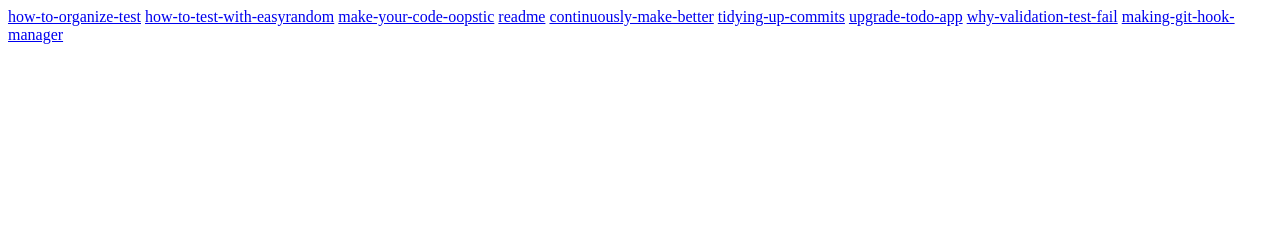
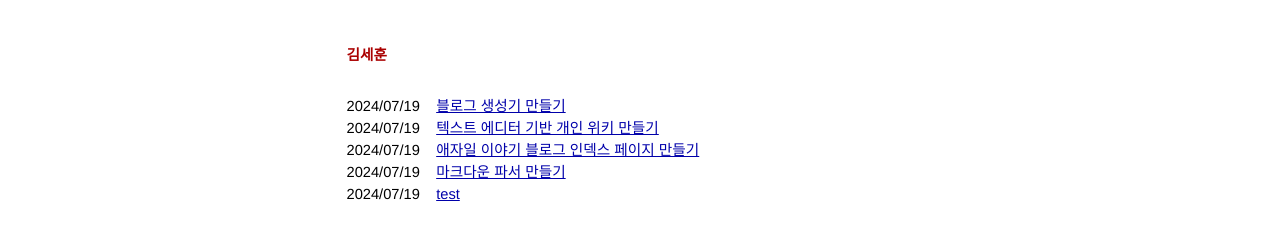
Before and after one commit to rogarithm/blog, a plain HTML site: page index.html in a window 1280 px wide. Drawn offline with Linux system fonts and the light colour scheme.

Commit message:
블로그 생성기 글 추가

```diff
--- a/index.html
+++ b/index.html
@@ -1,9 +1,26 @@
-<a href="how-to-organize-test.html">how-to-organize-test</a>
-<a href="how-to-test-with-easyrandom.html">how-to-test-with-easyrandom</a>
-<a href="make-your-code-oopstic.html">make-your-code-oopstic</a>
-<a href="readme.html">readme</a>
-<a href="continuously-make-better.html">continuously-make-better</a>
-<a href="tidying-up-commits.html">tidying-up-commits</a>
-<a href="upgrade-todo-app.html">upgrade-todo-app</a>
-<a href="why-validation-test-fail.html">why-validation-test-fail</a>
-<a href="making-git-hook-manager.html">making-git-hook-manager</a>
+<!DOCTYPE html>
+<html lang="ko">
+	<head>
+		<meta charset="utf-8">
+		<title>김세훈</title>
+		<link rel="stylesheet" href="./css/index.css" type="text/css" media="screen" />
+	</head>
+	<body>
+		<div class="site">
+			<div class="title">
+				김세훈
+			</div>
+			<ul><li>
+                       <span>2024/07/19</span>&nbsp;&nbsp;&nbsp;&nbsp;<a href="./making-static-site-generator.html">블로그 생성기 만들기</a></br>
+                       </li><li>
+                       <span>2024/07/19</span>&nbsp;&nbsp;&nbsp;&nbsp;<a href="./making-minimalistic-wiki-running-in-vim.html">텍스트 에디터 기반 개인 위키 만들기</a></br>
+                       </li><li>
+                       <span>2024/07/19</span>&nbsp;&nbsp;&nbsp;&nbsp;<a href="./making-index-page-for-agile-story.html">애자일 이야기 블로그 인덱스 페이지 만들기</a></br>
+                       </li><li>
+                       <span>2024/07/19</span>&nbsp;&nbsp;&nbsp;&nbsp;<a href="./making-markdown-parser.html">마크다운 파서 만들기</a></br>
+                       </li><li>
+                       <span>2024/07/19</span>&nbsp;&nbsp;&nbsp;&nbsp;<a href="./test.html">test</a></br>
+                       </li></ul>
+		</div>
+	</body>
+</html>
```
Also changed, not shown: making-static-site-generator.html (added, +66 -0 lines).
